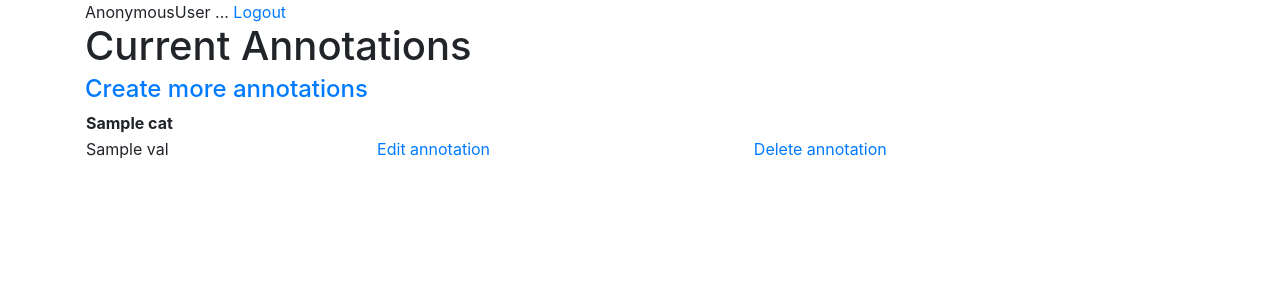
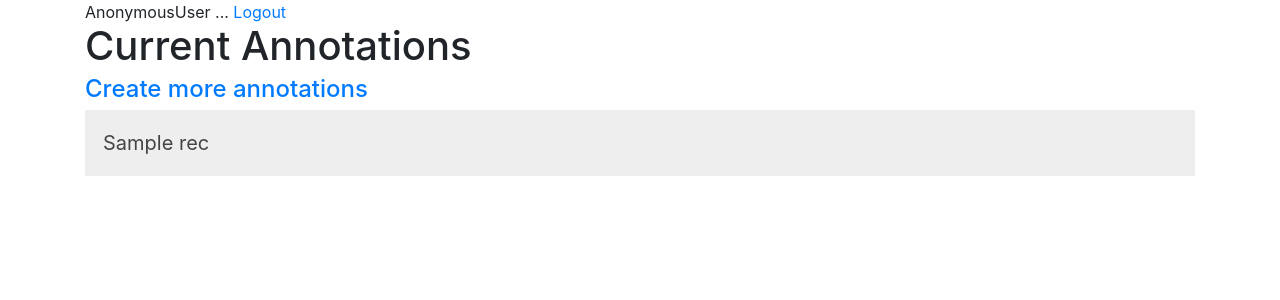
Before and after one commit to MIT-LCP/waveform-annotation, a Django app: template waveform-django/waveforms/templates/waveforms/annotations.html in a window 1280 px wide. Shown: the top 300 px of the page. Run offline with Django 3.2, Linux system fonts and the light colour scheme; the template is opened without the code that fills it: most values are stand-ins (such as "Sample title", 1, 10 or a date in 2020); some libraries are stand-ins or nearby versions.

Commit message:
Improves annotation viewer by adding collapsibles

```diff
--- a/waveform-django/waveforms/templates/waveforms/annotations.html
+++ b/waveform-django/waveforms/templates/waveforms/annotations.html
@@ -2,6 +2,31 @@
 {% load static %}
 
 {% block content %}
+<style>
+.accordion {
+  background-color: #eee;
+  color: #444;
+  cursor: pointer;
+  padding: 18px;
+  width: 100%;
+  border: none;
+  text-align: left;
+  outline: none;
+  font-size: 20px;
+  transition: 0.2s;
+}
+.active, .accordion:hover {
+  background-color: #ccc;
+}
+.panel {
+  padding: 0 18px;
+  background-color: white;
+  max-height: 0;
+  overflow: hidden;
+  transition: max-height 0.2s ease-out;
+}
+</style>
+
 <div class="container">
   <span>{{ request.user }} ... <a href="{% url 'logout' %}">Logout</a></span>
   <!-- The title header of the webpage -->
@@ -11,6 +36,9 @@
   <h4>
     <a href="{% url 'waveform_published_home' %}">Create more annotations</a>
   </h4>
+  {% for rec,info in all_anns.items %}
+    <button class="accordion">{{ rec }}</button>
+    <div class="panel">
       <table style="width:100%">
         <!-- Header names of the columns -->
         <tr>
@@ -21,7 +49,7 @@
           {% endfor %}
         </tr>
         <!-- Values of each column -->
-    {% for val in all_anns %}
+        {% for val in info %}
           <tr>
             {% for v in val %}
               <td>
@@ -29,16 +57,36 @@
               </td>
             {% endfor %}
             <td>
-          <a href="{% url 'waveform_published_specific' val.0 val.1 %}">Edit annotation</a>
+              <a href="{% url 'waveform_published_specific' rec val.0 %}">Edit annotation</a>
             </td>
             <!-- Only display if annotation (timestamp) is found -->
-        {% if val.4 != "-" %}
+            {% if val.3 != "-" %}
               <td>
-            <a href="{% url 'delete_annotation' val.0 val.1 %}">Delete annotation</a>
+                <a href="{% url 'delete_annotation' rec val.0 %}">Delete annotation</a>
               </td>
             {% endif %}
           </tr>
         {% endfor %}
       </table>
     </div>
+  {% endfor %}
+</div>
+
+<script>
+  var acc = document.getElementsByClassName("accordion");
+  var i;
+
+  for (i = 0; i < acc.length; i++) {
+    acc[i].addEventListener("click", function() {
+      this.classList.toggle("active");
+      var panel = this.nextElementSibling;
+      if (panel.style.maxHeight) {
+        panel.style.maxHeight = null;
+      } else {
+        panel.style.maxHeight = panel.scrollHeight + "px";
+      }
+    });
+  }
+</script>
+
 {% endblock %}
```
Also changed, not shown: waveform-django/waveforms/views.py (+17 -24 lines). Lines whose indentation alone changed are shown as unchanged.
